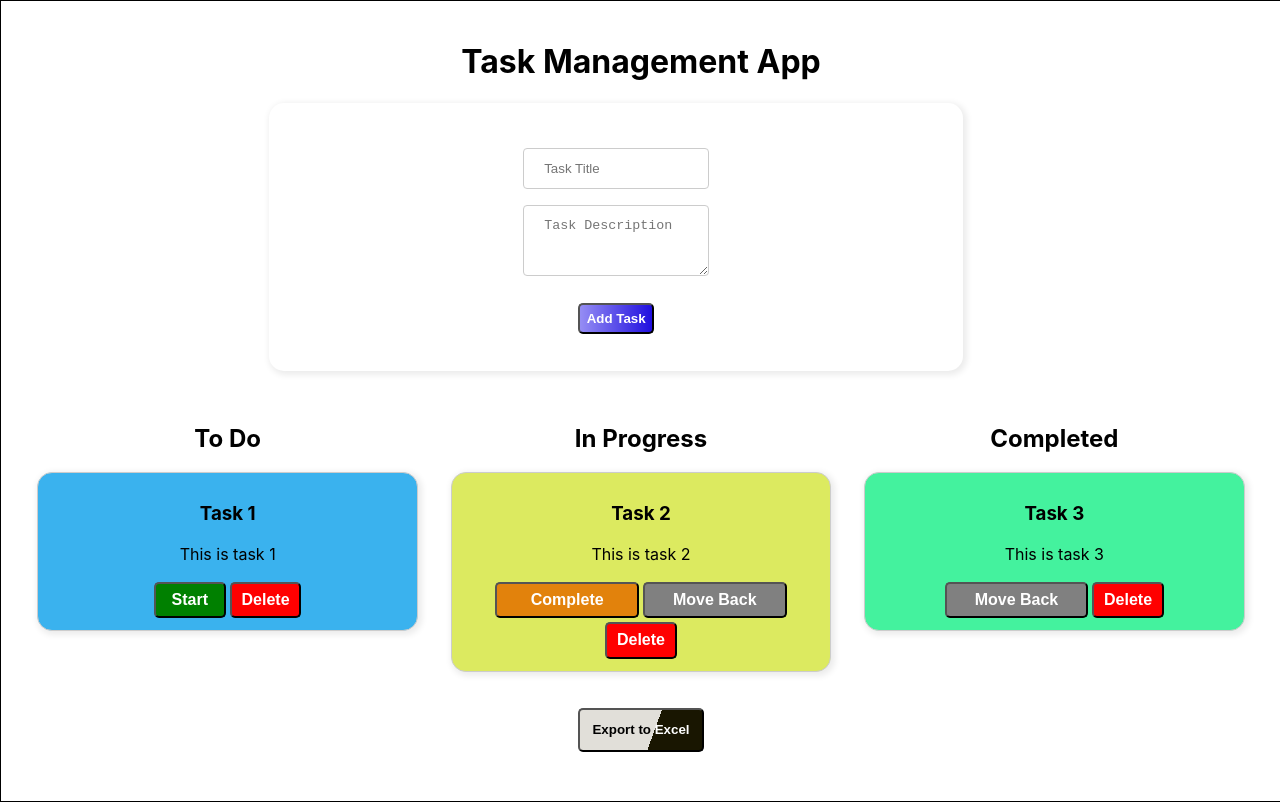
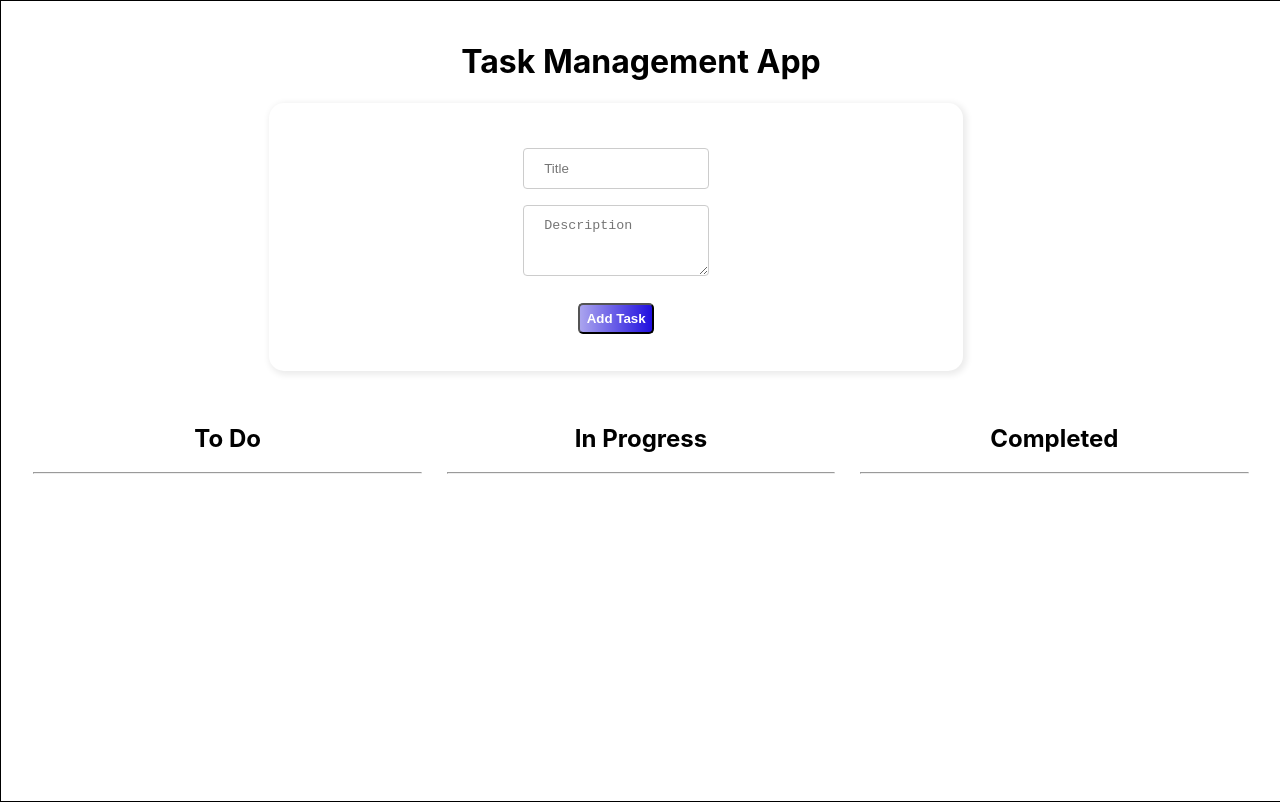
Before and after one commit to PrasadTirri/tirri.task-management, a React (Create React App) app: page / in a window 1280 px wide. Built offline with nearby package versions, Linux system fonts and the light colour scheme.

Commit message:
uichanges

```diff
--- a/src/App.css
+++ b/src/App.css
@@ -41,7 +41,7 @@
   align-items: center;
   font-weight: bold;
   padding: 1%;
-  background: linear-gradient(to right, #958df4, #200fdf);
+  background: linear-gradient(to right, #aaa4ee, #200fdf);
   border-radius: 5px;
   height: 20%;
 }
--- a/src/conponents/TaskManagement.jsx
+++ b/src/conponents/TaskManagement.jsx
@@ -1,11 +1,7 @@
 import React, { useState } from 'react';
 
 
-const initialTasks = [
-  { id: 1, title: 'Task 1', description: 'This is task 1', status: 'To Do' },
-  { id: 2, title: 'Task 2', description: 'This is task 2', status: 'In Progress' },
-  { id: 3, title: 'Task 3', description: 'This is task 3', status: 'Completed' },
-];
+const initialTasks = [];
 
 const TaskManagement = () => {
   const [tasks, setTasks] = useState(initialTasks);
@@ -80,14 +76,14 @@ const TaskManagement = () => {
         <input
         className='input'
           type="text"
-          placeholder="Task Title"
+          placeholder="Title"
           name="title"
           value={newTask.title}
           onChange={handleChange}
         />
         <textarea
         className='input1'
-          placeholder="Task Description"
+          placeholder="Description"
           name="description"
           value={newTask.description}
           onChange={handleChange}
@@ -98,6 +94,7 @@ const TaskManagement = () => {
       <div style={{ display: 'flex', marginTop: 20 }}>
         <div style={{ flex: 1, padding:'1%' }}>
           <h2>To Do</h2>
+          <hr />
           {tasks.map((task) =>
             task.status === 'To Do' && (
               <div key={task.id} style={{ border: '1px solid #ccc',boxShadow:"2px 2px 6px 2px #00000014", backgroundColor:' rgb(58, 178, 238)', borderRadius:'15px', padding: 10, margin:'1%' }}>
@@ -113,6 +110,7 @@ const TaskManagement = () => {
         </div>
         <div style={{ flex: 1, padding:'1%' }}>
           <h2>In Progress</h2>
+          <hr />
           {tasks.map((task) =>
             task.status === 'In Progress' && (
               <div key={task.id} style={{ border: '1px solid #ccc',boxShadow:"2px 2px 6px 2px #00000014", backgroundColor:'rgb(220, 234, 96)', borderRadius:'15px', padding: 10, margin:'1%'  }}>
@@ -127,6 +125,7 @@ const TaskManagement = () => {
         </div>
         <div style={{ flex: 1, padding:'1%' }}>
           <h2>Completed</h2>
+          <hr />
           {tasks.map((task) =>
             task.status === 'Completed' && (
               <div key={task.id} style={{ border: '1px solid #ccc',boxShadow:"2px 2px 6px 2px #00000014", backgroundColor:'rgb(68, 242, 158)', borderRadius:'15px', padding: 10, margin:'1%'  }}>
```
